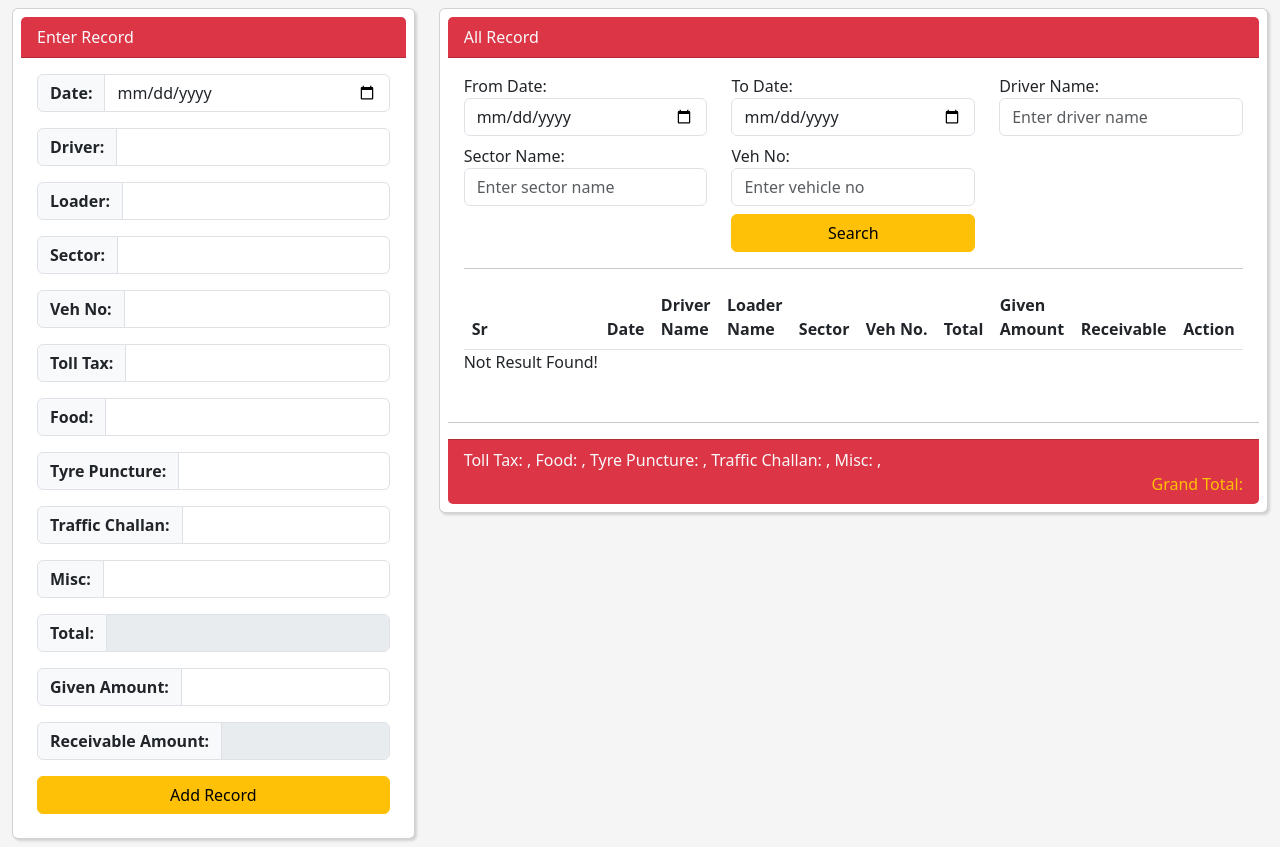
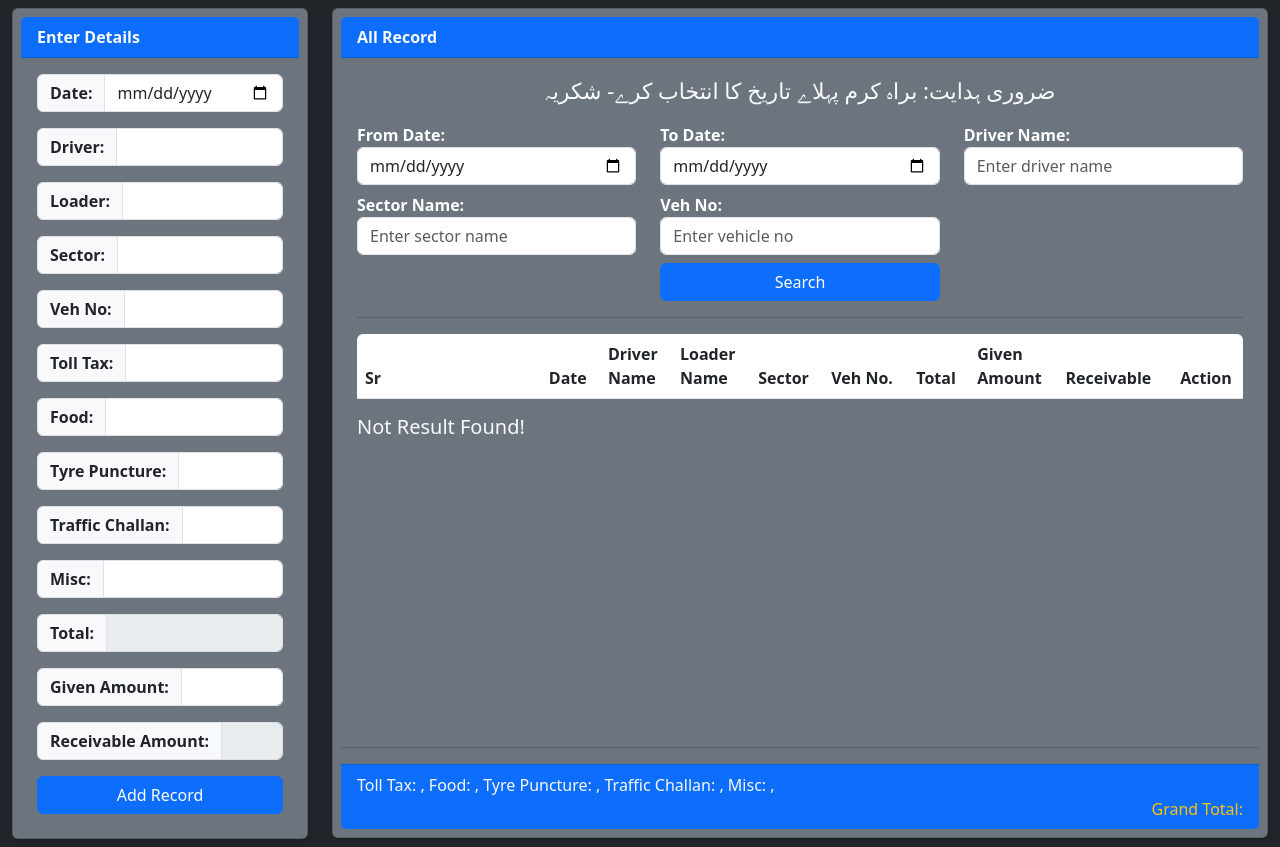
Before and after one commit to its-shahzaib58/Delivery-Expense-Record, a PHP site: page / in a window 1280 px wide. Run offline with PHP 8.4, Linux system fonts and the light colour scheme; data comes from the database, SQL or seed files in the repository; lists and menus that the app fills with data are empty.

Commit message:
New Update V2.0

```diff
--- a/index.php
+++ b/index.php
@@ -4,7 +4,7 @@
   <head>
     <meta charset="utf-8">
     <meta name="viewport" content="width=device-width, initial-scale=1">
-    <title>Delivery Expense Record</title>
+    <title>Delivery Transportation Expensive v2.0</title>
     <link href="https://cdn.jsdelivr.net/npm/bootstrap@5.3.0/dist/css/bootstrap.min.css" rel="stylesheet" integrity="sha384-9ndCyUaIbzAi2FUVXJi0CjmCapSmO7SnpJef0486qhLnuZ2cdeRhO02iuK6FUUVM" crossorigin="anonymous">
 <link rel="stylesheet" href="https://cdn.jsdelivr.net/npm/bootstrap-icons@1.10.5/font/bootstrap-icons.css">
     <link rel="icon" href="img/icon.png">
@@ -21,13 +21,13 @@
       min-height: 50vh;
     }
   </style>
-  <body>
+  <body class="bg-dark">
 
 <!-- Modal -->
         <div class="modal fade" id="exampleModal" tabindex="2" role="dialog" aria-labelledby="exampleModalLabel" aria-hidden="true">
           <div class="modal-dialog" role="document">
             <div class="modal-content">
-              <div class="modal-header bg-danger">
+              <div class="modal-header bg-primary text-light">
                 <h5 class="modal-title" id="exampleModalLabel">Receivable Amount</h5>
               </div>
               <div class="modal-body">
@@ -37,7 +37,7 @@
 
               </div>
               <div class="modal-footer">
-                <button type="button" class="btn btn-warning" onclick="handleUpdate()">Save changes</button>
+                <button type="button" class="btn btn-primary" onclick="handleUpdate()">Save changes</button>
               </div>
             </div>
           </div>
@@ -47,10 +47,10 @@
 
             </div>
             <div class="row">
-                <div class="col-lg-4 my-2">
-                    <div class="card p-2 ">
-                        <div class="card-header bg-danger text-light">
-                            <span>Enter Record</span>
+                <div class="col-lg-3 my-2">
+                    <div class="card p-2 bg-secondary">
+                        <div class="card-header bg-primary text-light">
+                            <span class="fw-bold">Enter Details</span>
                         </div>
                         <div class="card-body">
                             <form onsubmit="hundleSubmit()" method="POST">
@@ -106,56 +106,57 @@
                                     <span class="input-group-text"><b>Receivable Amount:</b></span>
                                     <input type="number" id="receivableAmount"  class="form-control"  disabled>
                                   </div>
-                                  <button class="btn btn-warning w-100">Add Record</button>
+                                  <button class="btn btn-primary w-100">Add Record</button>
                             </form>
                         </div>
                     </div>
                 </div>
-                <div class="col-lg-8 my-2">
-                    <div class="card p-2 ">
-                        <div class="card-header bg-danger text-light">
-                            <span>All Record</span>
+                <div class="col-lg-9 my-2">
+                    <div class="card p-2 bg-secondary" style="height:830px">
+                        <div class="card-header bg-primary text-light fw-bold">
+                            <span >All Record</span>
                         </div>
-                        <div class="card-body">
+                        <div class="card-body ">
                           <div class="row">
+                            <span class="text-light text-center pb-3" style="font-size:22px">ضروری ہدایت: براہ کرم پہلاے تاریخ کا انتخاب  کرے- شکریہ</span>
                             <div class="col-lg-4">
-                                <label>From Date:</label>
+                                <label class="text-white fw-bold">From Date:</label>
                                 <input type="date" id="fromDate"  class="form-control mb-2">
                             </div>
                             <div class="col-lg-4">
-                              <label>To Date:</label>
+                              <label class="text-white fw-bold">To Date:</label>
                               <input type="date" id="toDate" class="form-control mb-2">
                             </div>
                             <div class="col-lg-4">
 
-                                <label>Driver Name:</label>
+                                <label class="text-white fw-bold">Driver Name:</label>
                                 <input type="text" id="searchDriverName" placeholder="Enter driver name" class="form-control mb-2">
 
                             </div>
                             <div class="col-lg-4">
 
-                                <label>Sector Name:</label>
+                                <label class="text-white fw-bold">Sector Name:</label>
                                 <input type="text" id="searchSectorName" placeholder="Enter sector name" class="form-control mb-2">
 
                             </div>
                             <div class="col-lg-4">
 
-                                <label>Veh No:</label>
+                                <label class="text-white fw-bold">Veh No:</label>
                                 <input type="text" id="searchVehNo" placeholder="Enter vehicle no" class="form-control mb-2">
 
                             </div>
                           </div>
                           <div class="row">
                             <div class="col-lg-4 offset-lg-4">
-                              <button class="btn btn-warning w-100" onclick="handleSearch()">Search</button>
+                              <button class="btn btn-primary w-100" onclick="handleSearch()">Search</button>
                             </div>
                           </div>
                           <hr>
                           <div class="col-lg-12" id="showData">
-                            <div class="table-responsive">
-                              <table class="table table-striped">
-                                <thead >
-                                  <tr>
+                            <div class="table-responsive rounded" style="height:380px; overflow-y:scroll;">
+                              <table class="table table-striped table-hover">
+                                <thead style="position:sticky">
+                                  <tr >
                                     <th>Sr</th>
                                     <th>Date</th>
                                     <th>Driver <br/> Name</th>
@@ -177,7 +178,7 @@
                           </div>
                         </div>
                         <hr>
-                        <div class="card-footer text-light bg-danger" id="showTotalValues">
+                        <div class="card-footer text-light bg-primary" id="showTotalValues">
 
                         </div>
                     </div>
--- a/print_data.php
+++ b/print_data.php
@@ -12,7 +12,7 @@ $data = $conn->query($query);
   <head>
     <meta charset="utf-8">
     <meta name="viewport" content="width=device-width, initial-scale=1">
-    <title>Driver Expense Record</title>
+    <title>Delivery Transportation Expensive v2.0</title>
     <link href="https://cdn.jsdelivr.net/npm/bootstrap@5.3.0/dist/css/bootstrap.min.css" rel="stylesheet" integrity="sha384-9ndCyUaIbzAi2FUVXJi0CjmCapSmO7SnpJef0486qhLnuZ2cdeRhO02iuK6FUUVM" crossorigin="anonymous">
     <link rel="icon" href="img/icon.png">
     <link rel="stylesheet" href="print.css" media="print">
@@ -23,7 +23,7 @@ $data = $conn->query($query);
         <div class="container-fluid">
           <div class="col-12 p-3 my-2">
             <div class="row">
-              <h1 class="text-center py-3"><u>Delivery Transportation Expensive</u></h1>
+              <h1 class="text-center py-3"><u>Delivery Transportation Expenses</u></h1>
               <?php
               foreach($data as $value)
               {
@@ -73,7 +73,7 @@ $data = $conn->query($query);
         </main>
         <footer class="py-2">
         <button onclick="window.print()" class="btn btn-primary w-50 offset-3" id="print-btn">Print</button>
-          <p class="text-center "><b>Transportation <img src="img/icon.png" class="img-fluid" width="20px"/> Expense &copy; Developed by M.Shahzaib Ramzan</b></p>
+          <p class="text-center "><b>Delivery Transportation <img src="img/icon.png" class="img-fluid" width="20px"/> Expenses v2.0 &copy; Developed by M.Shahzaib Ramzan</b></p>
         </footer>
     <script src="https://cdn.jsdelivr.net/npm/bootstrap@5.3.0/dist/js/bootstrap.bundle.min.js" integrity="sha384-geWF76RCwLtnZ8qwWowPQNguL3RmwHVBC9FhGdlKrxdiJJigb/j/68SIy3Te4Bkz" crossorigin="anonymous"></script>
     <script src="jquery.js"></script>
--- a/script.js
+++ b/script.js
@@ -1,3 +1,4 @@
+
 let getValueInput = (id)=>{
     return document.getElementById(id);
 }
@@ -113,6 +114,16 @@ let handleSearch = ()=>{
     let searchDriverName = getValueInput("searchDriverName").value;
     let searchSectorName = getValueInput("searchSectorName").value;
     let searchVehNo = getValueInput("searchVehNo").value;
+    if(fromDate=="")
+    {
+      alert("براہ کرم پہلای تاریخ کا انتخاب لازمی کرے");
+      return;
+    }
+    if(toDate=="")
+    {
+      alert("براہ کرم دوسری تاریخ کا انتخاب لازمی کرےے");
+      return;
+    }
     let sendSearchData = {fromDate,toDate,searchDriverName,searchSectorName,searchVehNo}
 
     $.ajax({
--- a/search_data.php
+++ b/search_data.php
@@ -30,9 +30,9 @@ if($getData->num_rows > 0)
       <td class="totalReceiveable">'.$data['total_exp'].'</td>
       <td>'.$data['given_amount'].'</td>
       <td>'.$data['recevieable_amount'].'</td>
-      <td class="text-center"><a href="print_data.php?id='.$data['id'].'" target="_blank"><button class="btn btn-primary btn-sm mb-1"><i class="bi bi-eye-fill"></i></button></a>
-      <button class="btn btn-success btn-sm mb-1" onclick="handleEdit('.$data['id'].')"><i class="bi bi-pencil-fill"></i></button>
-      <button class="btn btn-danger btn-sm mb-1" onclick="handleDelete('.$data['id'].')"><i class="bi bi-trash-fill"></i></button></td>
+      <td class="text-center"><a href="print_data.php?id='.$data['id'].'" target="_blank"><button class="btn btn-link text-primary btn-sm mb-1"><i class="bi bi-eye-fill"></i></button></a>
+      <button class="btn btn-link text-success btn-sm mb-1" onclick="handleEdit('.$data['id'].')"><i class="bi bi-pencil-square"></i></button>
+      <button class="btn btn-link text-danger btn-sm mb-1" onclick="handleDelete('.$data['id'].')"><i class="bi bi-trash-fill"></i></button></td>
     </tr>
       ';
   }
--- a/show_all_data.php
+++ b/show_all_data.php
@@ -27,15 +27,15 @@ if($getData->num_rows>0)
           <td class="totalReceiveable">'.$data['total_exp'].'</td>
           <td>'.$data['given_amount'].'</td>
           <td>'.$data['recevieable_amount'].'</td>
-          <td class="text-center"><a href="print_data.php?id='.$data['id'].'" target="_blank"><button class="btn btn-primary btn-sm mb-1"><i class="bi bi-eye-fill"></i></button></a>
-          <button class="btn btn-success btn-sm mb-1" onclick="handleEdit('.$data['id'].')"><i class="bi bi-pencil-fill"></i></button>
-          <button class="btn btn-danger btn-sm mb-1" onclick="handleDelete('.$data['id'].')"><i class="bi bi-trash-fill"></i></button></td>
+          <td class="text-center"><a href="print_data.php?id='.$data['id'].'" target="_blank"><button class="btn btn-link text-primary btn-sm mb-1"><i class="bi bi-eye-fill"></i></button></a>
+          <button class="btn btn-link text-success btn-sm mb-1" onclick="handleEdit('.$data['id'].')"><i class="bi bi-pencil-square"></i></button>
+          <button class="btn btn-link text-danger btn-sm mb-1" onclick="handleDelete('.$data['id'].')"><i class="bi bi-trash-fill"></i></button></td>
         </tr>
           ';
       }
       echo $sendData;
     }else{
-       echo "Not Result Found!";
+       echo "<h5 class='text-light py-3'>Not Result Found!</h5>";
     }
 
 ?>
```
